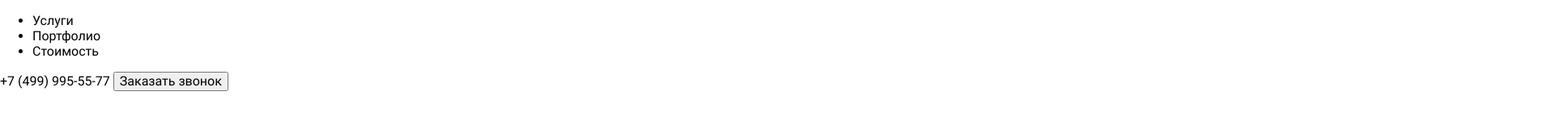
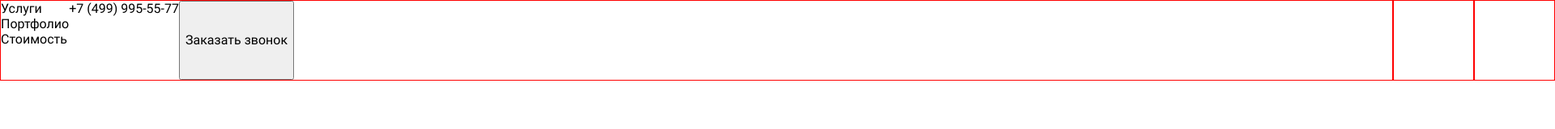
Before and after one commit to Coremotor/LandingPage, a plain HTML site: page index.html in a window 1280 px wide. Shown: the whole page at 81% size, 1920 px wide, since content can reach past the window. Drawn offline with Linux system fonts and the light colour scheme.

Commit message:
header begin

```diff
--- /dev/null
+++ b/about-developer/about-developer.css
@@ -0,0 +1,5 @@
+.about-developer {
+  width: 100px;
+  height: 100px;
+  border: 1px solid red;
+}
--- /dev/null
+++ b/foto-developer/foto-developer.css
@@ -0,0 +1,5 @@
+.foto-developer {
+  width: 100px;
+  height: 100px;
+  border: 1px solid red;
+}
--- a/globalStyles/styles.css
+++ b/globalStyles/styles.css
@@ -47,12 +47,6 @@ a {
   overflow: hidden;
 }
 
-.clearFix::after { /*решение проблемы флоатов*/
-  content: "";
-  display: table;
-  clear: both;
-}
-
 .conteiner {
   width: 1920px;
   margin: auto;
--- /dev/null
+++ b/header-menu-contacts-bar/header-menu-contacts-bar.css
@@ -0,0 +1,5 @@
+.header-menu-contacts-bar {
+  display: flex;
+  flex-grow: 1;
+  border: 1px solid red;
+}
--- /dev/null
+++ b/header/header.css
@@ -0,0 +1,4 @@
+.header {
+  display: flex;
+  flex-wrap: wrap;
+}
--- a/index.html
+++ b/index.html
@@ -7,6 +7,10 @@
   <link rel="stylesheet" href="/globalStyles/normalize.css">
   <link rel="stylesheet" href="/globalStyles/fonts.css">
   <link rel="stylesheet" href="/globalStyles/styles.css">
+  <link rel="stylesheet" href="/header/header.css">
+  <link rel="stylesheet" href="/header-menu-contacts-bar/header-menu-contacts-bar.css">
+  <link rel="stylesheet" href="/about-developer/about-developer.css">
+  <link rel="stylesheet" href="/foto-developer/foto-developer.css">
 
   <!-- Блок favIcon -->
   <link rel="apple-touch-icon" sizes="57x57" href="/favIkon/apple-icon-57x57.png">
@@ -32,13 +36,13 @@
 </head>
 
 <body>
-  <header class="header container">
-    <div class="navigation-contacts-bar">
-      <nav class="navigation">
-        <ul class="navigation__list">
-          <li class="navigation__item">Услуги</li>
-          <li class="navigation__item">Портфолио</li>
-          <li class="navigation__item">Стоимость</li>
+  <header class="header conteiner">
+    <div class="header-menu-contacts-bar">
+      <nav class="menu">
+        <ul class="menu__list list-style-reset">
+          <li class="menu__item">Услуги</li>
+          <li class="menu__item">Портфолио</li>
+          <li class="menu__item">Стоимость</li>
         </ul>
       </nav>
 
@@ -47,13 +51,11 @@
       <button class="btn">Заказать звонок</button>
     </div>
 
-    <div class="about-developer"></div>
+    <section class="about-developer"></section>
 
     <div class="foto-developer">
       <picture></picture>
     </div>
-
   </header>
-
 </body>
 </html>
--- /dev/null
+++ b/menu/__menu__list/menu__list.css
@@ -0,0 +1,4 @@
+.menu__list {
+  display: flex;
+  flex-direction: row;
+}
```
Also changed, not shown: menu/__menu__item/menu__item.css (added), menu/menu.css (added).
